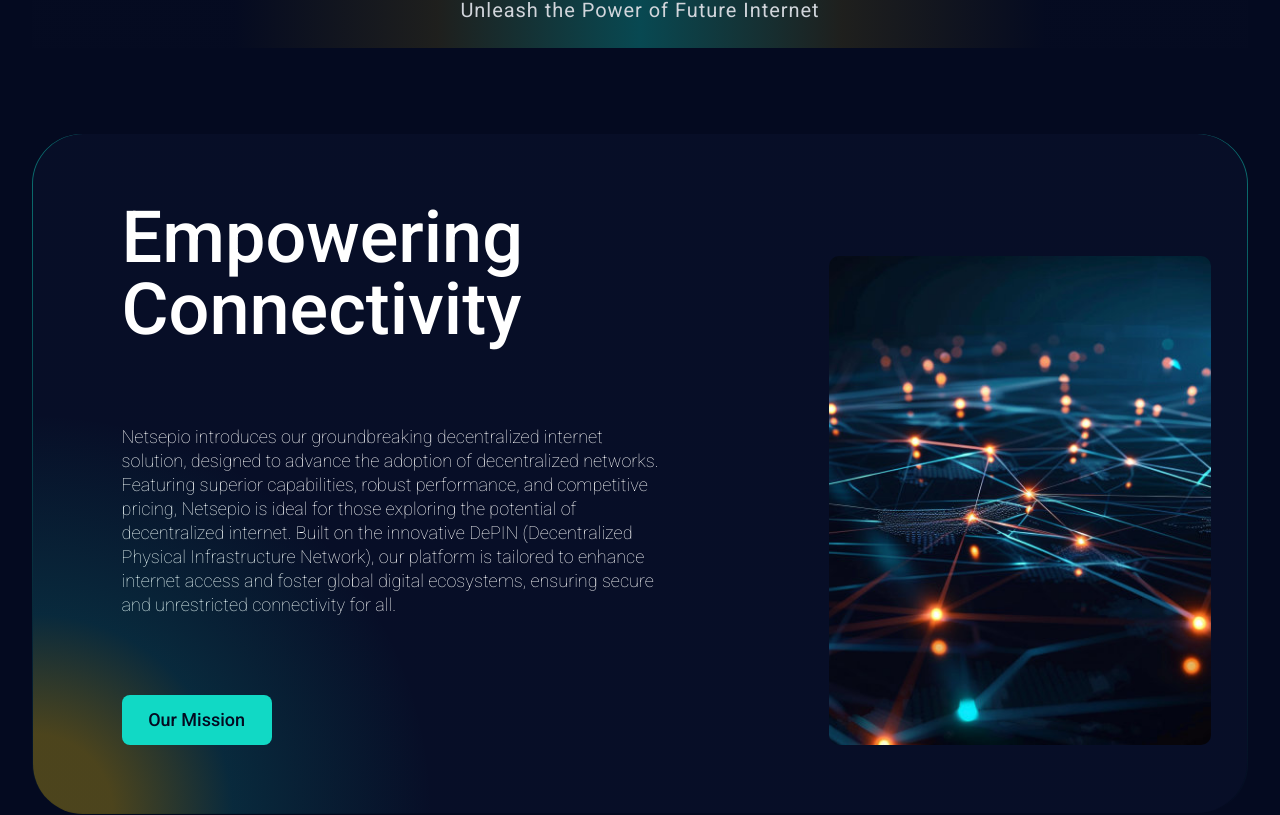
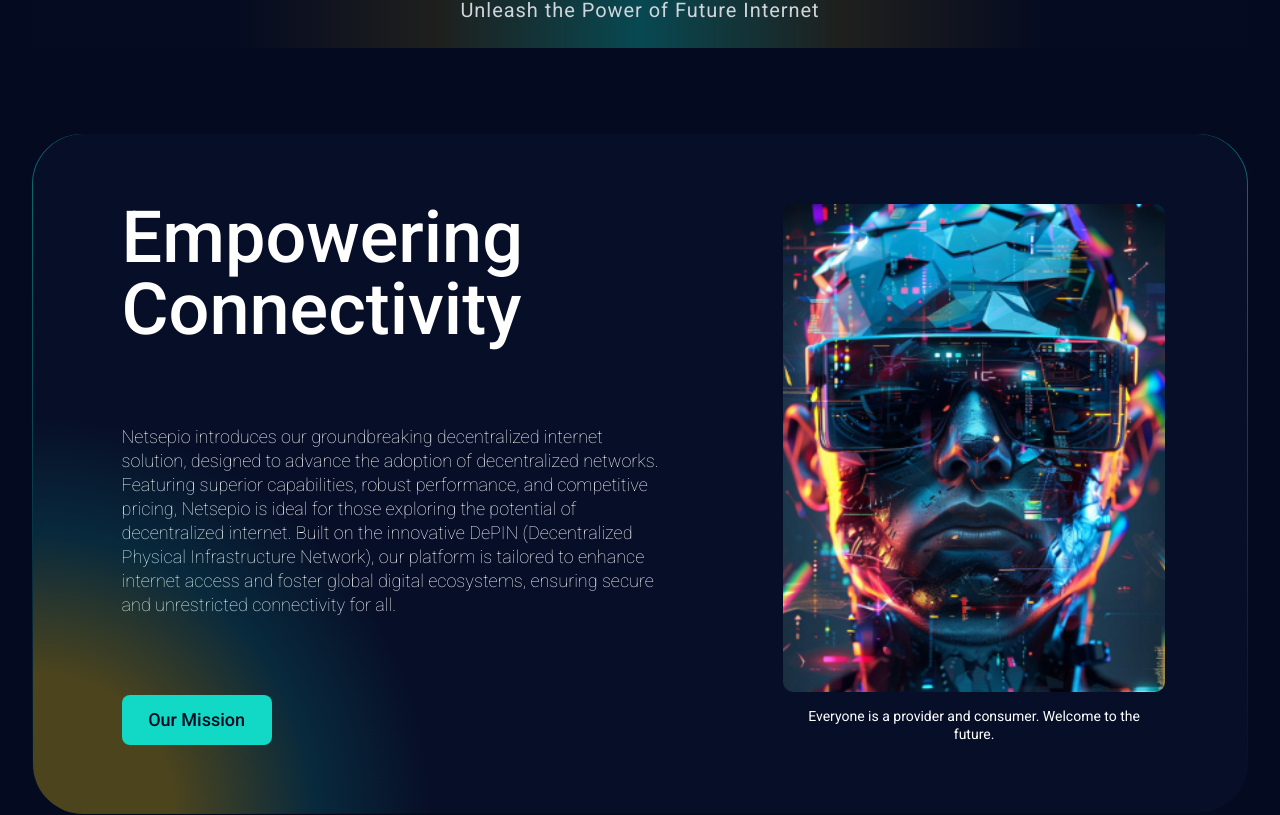
Before and after one commit to NetSepio/website, a Next.js app: page / in a window 1280 px wide. Shown: the part 876-1691 px from the top of the page. Built offline with nearby package versions, Linux system fonts and the light colour scheme.

Commit message:
mission section ui

```diff
--- a/src/app/globals.css
+++ b/src/app/globals.css
@@ -44,7 +44,7 @@
     background: radial-gradient(480px 400px at 100% 58%,#11d9c5, #b7980d7f,#040a206e);
 }
 .element2 {
-    background: radial-gradient(400px 400px at bottom left,#b7980dc8 20%,#11d9c545 50%,transparent 100%);
+    background: radial-gradient(400px 400px at bottom left,#b7980dc8 35%,#11d9c545 70%,transparent 100%);
   }
   .features-card {
     background: radial-gradient(600px 400px at 70% 58%,#11d9c526,transparent 100%);
--- a/src/components/Mission.jsx
+++ b/src/components/Mission.jsx
@@ -75,45 +75,28 @@
               </p>
               <CustomBtn link='/about' title={"Our Mission"} />
             </motion.div>
-            <div className='w-[45%] lg:flex overflow-hidden hidden justify-between h-[80%]'>
-              {/* <motion.div
-                animate={animation}
-                transition={{ type: "tween", duration: 1 }}
-                className='w-[45%] self-start h-[65%] flex flex-col relative'
+            <div className='w-[45%] lg:flex lg:flex-col flex flex-col overflow-hidden hidden justify-center h-[80%] items-center'>
+              <motion.div
+                animate={animation2}
+                transition={{ type: "tween", duration: 2 }}
+                className='w-[70%] h-[90%] flex flex-col relative'
               >
                 <Image
                   className='object-cover rounded-[10px]'
-                  src={"/images/vault.jpg"}
+                  src={"/images/mission1.png"}
                   fill
                   alt='access'
                 />
-                <h6
+              </motion.div>
+
+              <h6
                   style={roboto.style}
-                  className='font-semibold absolute text-4xl leading-tight self-center bottom-4 z-20 text-white w-[234px]'
+                  className='text-sm leading-tight text-center bottom-4 mt-4 z-20 text-white w-2/3 justify-center items-center flex'
                 >
                   {" "}
-                  DVPN
+                  Everyone is a provider and consumer. Welcome to the future.
                 </h6>
-              </motion.div> */}
-              <motion.div
-                animate={animation2}
-                transition={{ type: "tween", duration: 2 }}
-                className='w-[70%] self-end  h-[90%] flex flex-col relative  ml-32'
-              >
-                <Image
-                  className='object-cover rounded-[10px]'
-                  src={"/images/mission1.jpeg"}
-                  fill
-                  alt='access'
-                />
-                <h6
-                  style={roboto.style}
-                  className='font-medium absolute text-4xl leading-tight self-center bottom-4 z-20 text-white w-[250px]'
-                >
-                  {" "}
-                  {/* Review System */}
-                </h6>
-              </motion.div>
+
             </div>
           </div>
         </div>
```
Also changed, not shown: public/images/mission1.png (added).
